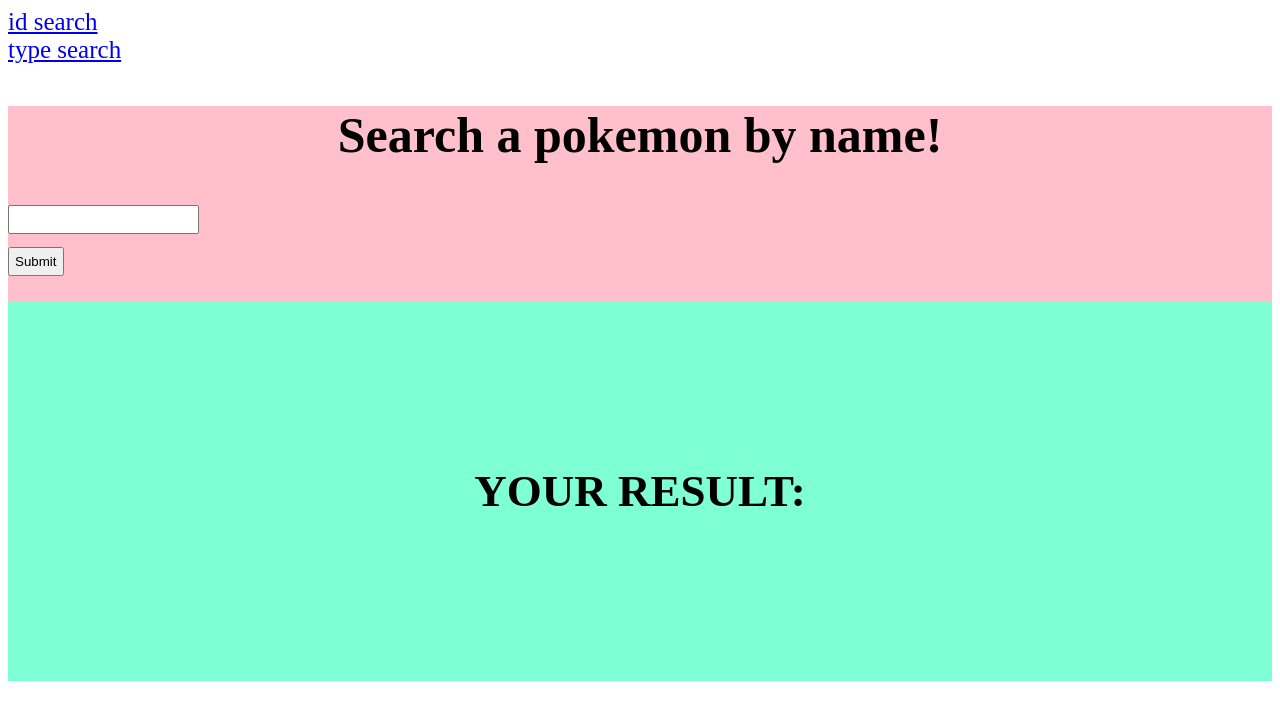
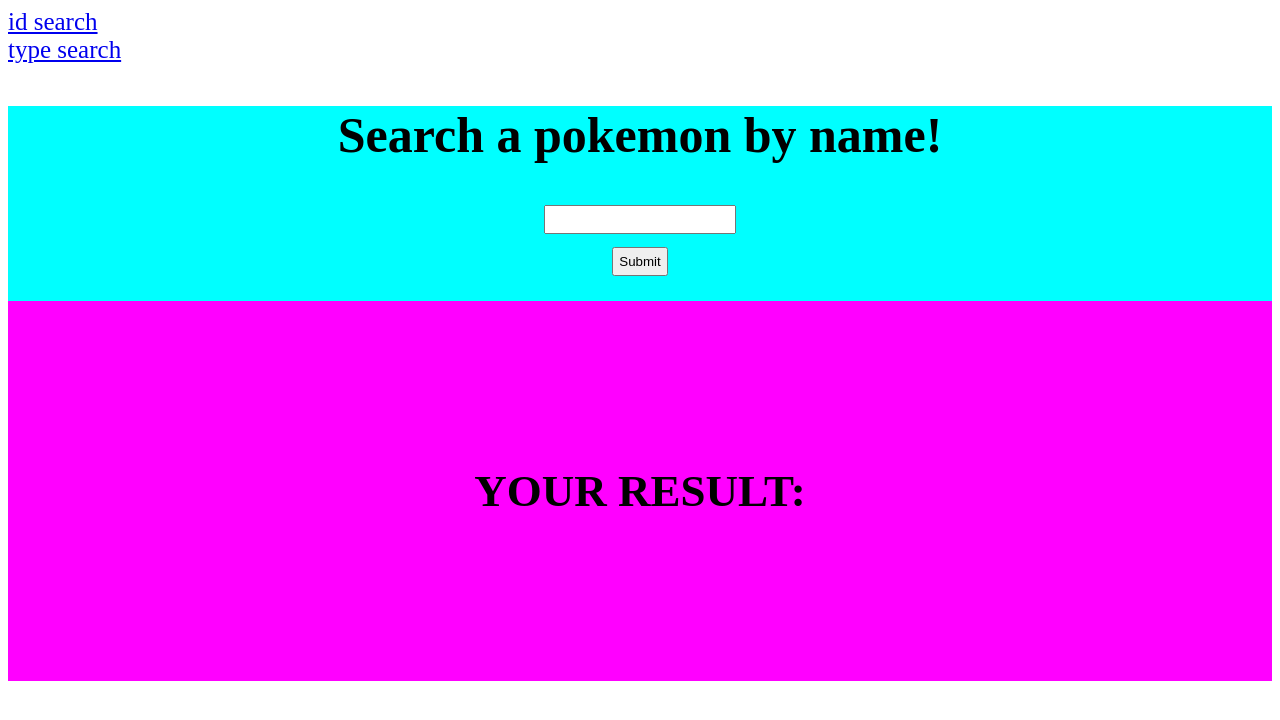
Before and after one commit to tylersullivan21/DIG4503, a Next.js app in the folder lab9/: page /namesearch in a window 1280 px wide. Shown: the top 720 px of the page. Built offline with nearby package versions, Linux system fonts and the light colour scheme.

Commit message:
styled form

```diff
--- a/lab9/components/NameSearch/NameSearch.module.css
+++ b/lab9/components/NameSearch/NameSearch.module.css
@@ -15,7 +15,7 @@
 }
 
 .background{
-    background-color: pink;
+    background-color: Cyan;
     margin: 0 auto;
 }
 
@@ -25,7 +25,7 @@
 }
 
 .reportarea{
-    background-color: aquamarine;
+    background-color: Magenta;
     padding: 10%;
     text-transform: uppercase;
 }
--- a/lab9/components/NameSearch/index.js
+++ b/lab9/components/NameSearch/index.js
@@ -32,7 +32,7 @@
             <div>
                 <div className={styles.background}>
                  <h2 className={styles.head}>Search a pokemon by name!</h2>
-                 <form onSubmit={this.readName}>
+                 <form className={styles.form} onSubmit={this.readName}>
                  <input className={styles.input} id="name" type="text" />
                    <br></br>
                    <button className={styles.submit}>Submit</button>
```
